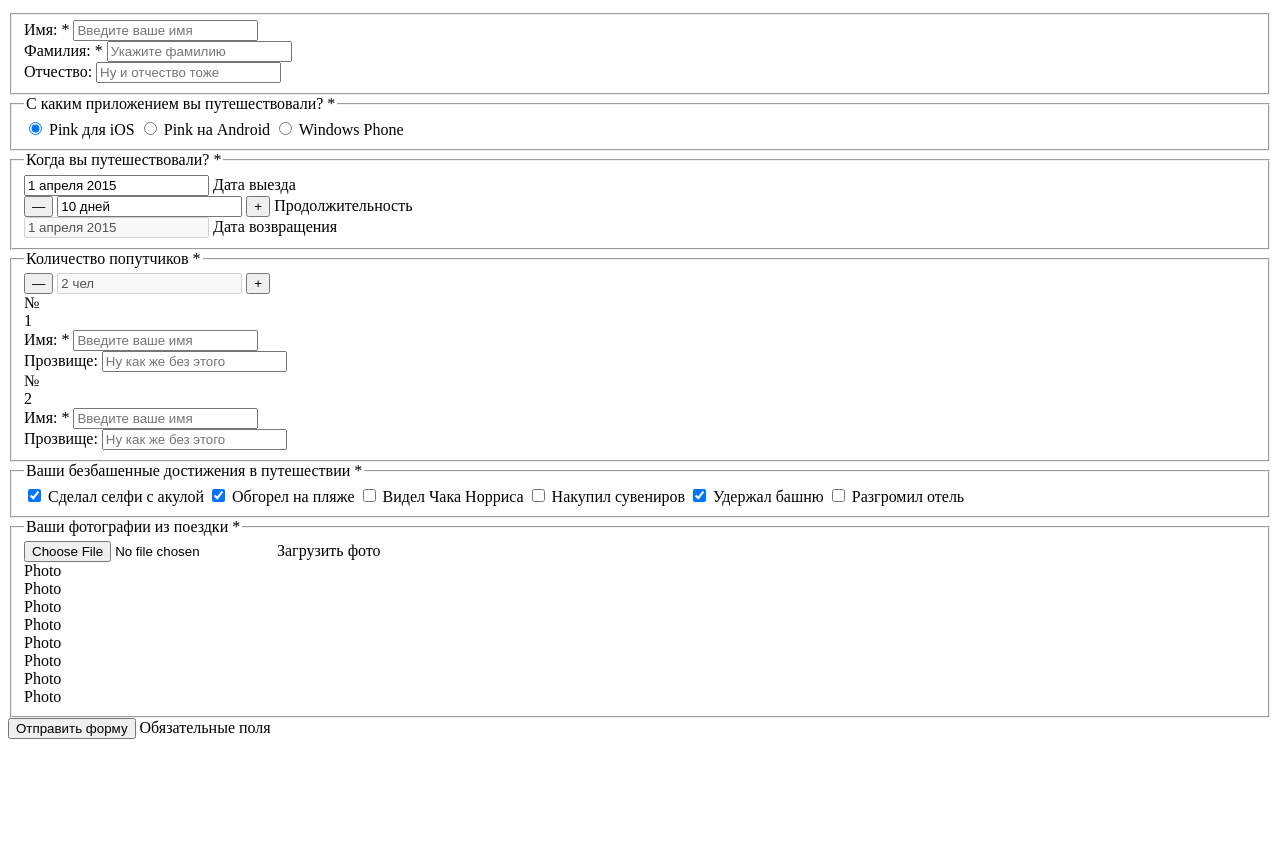
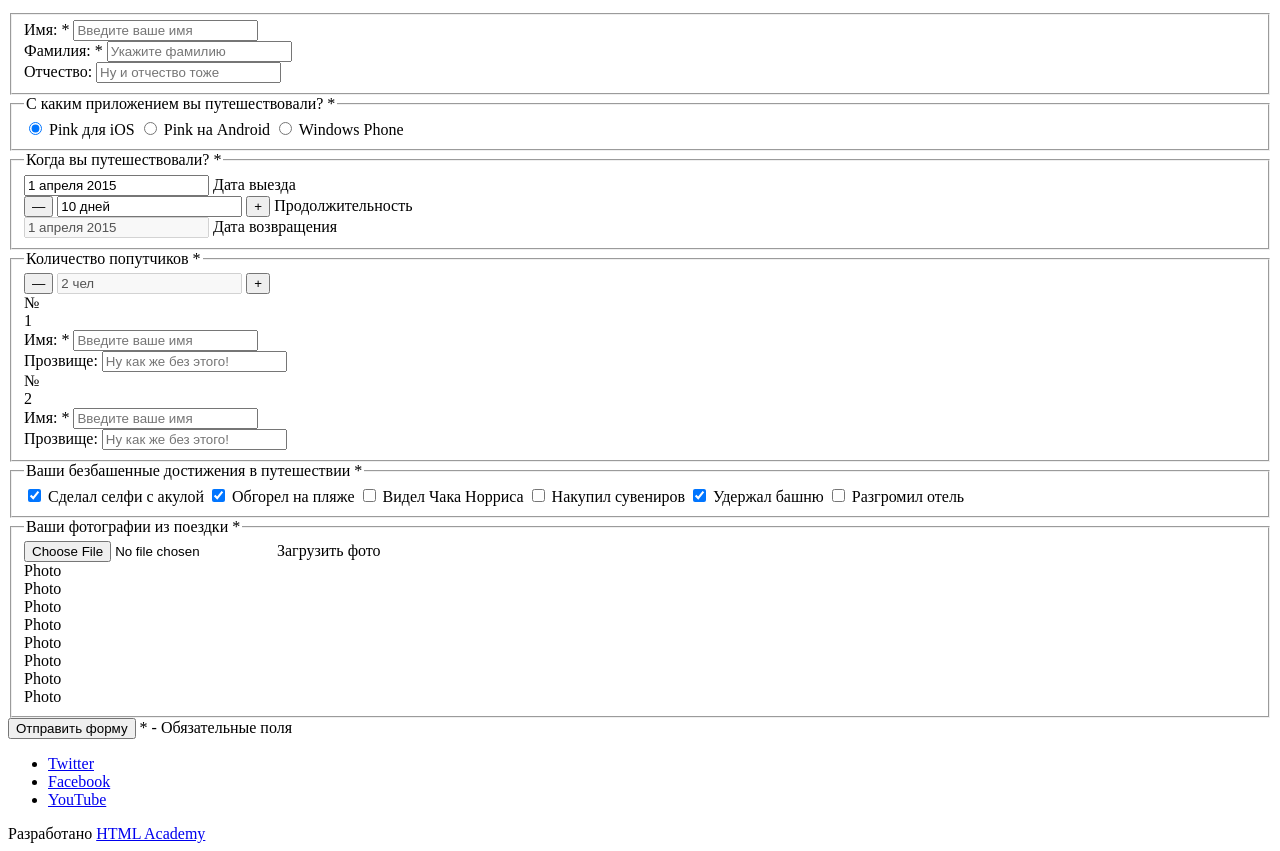
Before and after one commit to Scopang/87256-pink, a website: page form.html in a window 1280 px wide. Shown: the part 215-1066 px from the top of the page. Before the commit the page ends 962 px from the top, so only its background shows below. Drawn offline with Linux system fonts and the light colour scheme.

Commit message:
На проверку

```diff
--- a/form.html
+++ b/form.html
@@ -116,7 +116,7 @@
             </div>
             <div class="companion__group">
               <label for="companion-nickname" class="form-contest__label-text required">Прозвище:</label>
-              <input class="form-contest__text-input form-contest__text-input--small-width" type="text" id="companion-nickname" name="companion-nickname" placeholder="Ну как же без этого">
+              <input class="form-contest__text-input form-contest__text-input--small-width" type="text" id="companion-nickname" name="companion-nickname" placeholder="Ну как же без этого!">
             </div>
           </div>
   <!--=====Второй попутчик==================================================-->
@@ -130,7 +130,7 @@
             </div>
             <div class="companion__group">
               <label class="form-contest__label-text" for="companion-nickname-2" required>Прозвище:</label>
-              <input class="form-contest__text-input form-contest__text-input--small-width" type="text" id="companion-nickname-2" name="companion-nickname-2" placeholder="Ну как же без этого">
+              <input class="form-contest__text-input form-contest__text-input--small-width" type="text" id="companion-nickname-2" name="companion-nickname-2" placeholder="Ну как же без этого!">
             </div>
           </div>
         </fieldset>
@@ -206,13 +206,25 @@
         </fieldset>
   <!--=====Форма-Отправить==================================================-->
          <input class="form__submit" type="submit" value="Отправить форму">
-         Обязательные поля
+        <span class="form-contest__header-box">*<span class="form-contest__header-box form-contest__header-box--black"> - Обязательные поля</span></span>
       </form>
     </main>
 
   <!--=====ФУТЕР==================================================-->
+    <footer class="page-footer">
+      <div class="wrap"><!--нужна ли обёртка?-->
+        <div class="logo-2"></div>
+        <ul class="social-buttons">
+          <li class="social-buttons__item"><a href="#twitter" class="social-links" title="Twitter">Twitter</a></li>
+          <li class="social-buttons__item"><a href="#facebook" class="social-links" title="Facebook">Facebook</a></li>
+          <li class="social-buttons__item"><a href="#youtube" class="social-links" title="YouTube">YouTube</a></li>
+        </ul>
+        <div class="developer">
+          <span class="text-type-1">Разработано <a href="#academy" class="logo-academy-1">HTML Academy</a></span>
+        </div>
+      </div>
+    </footer>
 
-
-
+  <!-- <script src="js/script.js"></script> -->
   </body>
 </html>
```
Also changed, not shown: index.html (+2 -3 lines).
